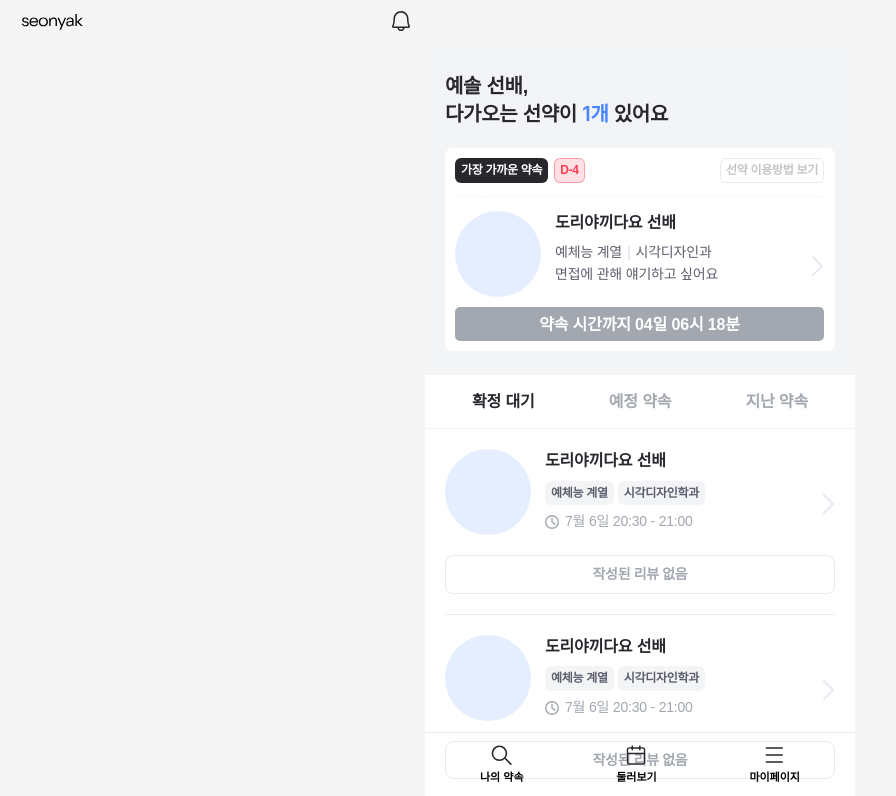
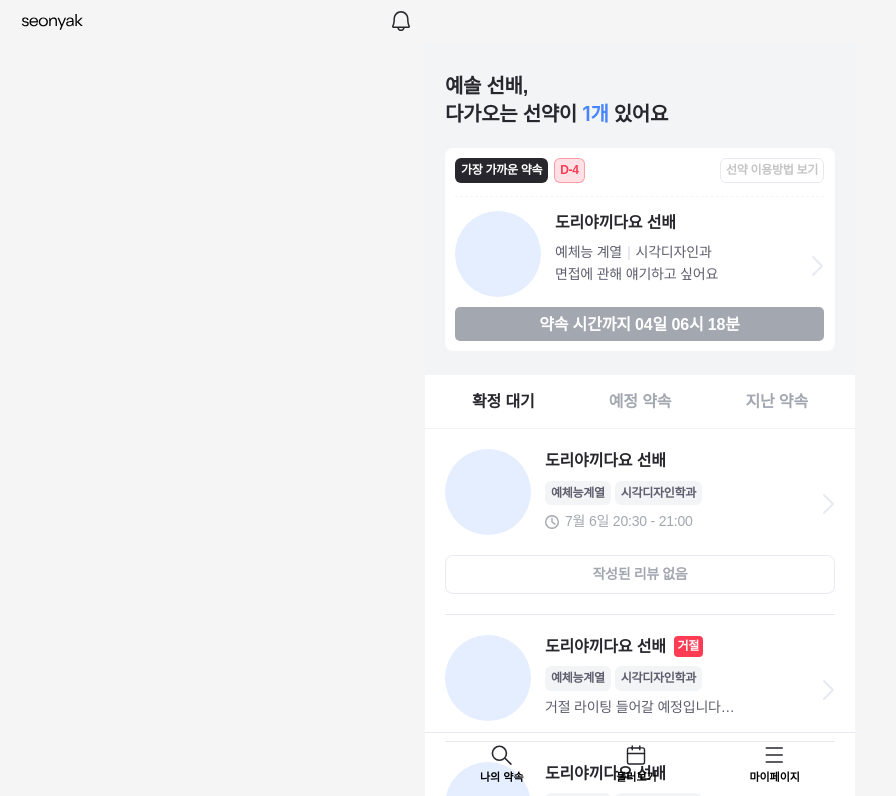
Before and after one commit to TEAM-SEONYAK/SEONYAK_CLIENT, a React (Vite) app: page / in a window 1280 px wide. Shown: the top 796 px of the page, without its empty margins (0-896 px from the left). Built offline with nearby package versions, Linux system fonts and the light colour scheme; no server answers; a web font is replaced by a local one; what emotion-reset would draw is missing.

Commit message:
feat: 거절 뷰 조건부 추가

```diff
--- a/src/pages/promiseList/commons/ProfileContainer.tsx
+++ b/src/pages/promiseList/commons/ProfileContainer.tsx
@@ -5,7 +5,7 @@ import ProfileChip from './ProfileChip';
 interface ProfileContainerPropType {
   name: string;
   userRole: string;
-  type: 'waitingAppointments' | 'plannedAppointments' | 'lastAppointments' | 'default';
+  type: 'waitingAppointments' | 'plannedAppointments' | 'lastAppointments' | 'rejected' | 'default';
 }
 
 const ProfileContainer = (props: ProfileContainerPropType) => {
@@ -16,21 +16,26 @@ const ProfileContainer = (props: ProfileContainerPropType) => {
       <Wrapper $type={type}>
         <TempImg />
         <InfoContainer>
+          <NameContainer>
             <Name>
               {name} {userRole === 'SENIOR' ? '선배' : '후배'}
             </Name>
+            {type === 'rejected' && <RejectedChip>거절</RejectedChip>}
+          </NameContainer>
           {userRole === 'JUNIOR' && (
             <ChipContainer>
               <ProfileChip type="company" content="비바리퍼블리카 (토스)" />
               <ProfileChip type="field" content="예체능계열" />
             </ChipContainer>
           )}
-          {((userRole === 'SENIOR' && type === 'waitingAppointments') ||
+          {userRole === 'SENIOR' &&
+            (type === 'waitingAppointments' ||
               type === 'plannedAppointments' ||
-            type === 'lastAppointments') && (
+              type === 'lastAppointments' ||
+              type === 'rejected') && (
               <>
                 <ChipContainer>
-                <ProfileChip type="field" content="예체능 계열" />
+                  <ProfileChip type="field" content="예체능계열" />
                   <ProfileChip type="field" content="시각디자인학과" />
                 </ChipContainer>
                 {type === 'waitingAppointments' && <Description>면접에 관해 얘기하고 싶어요</Description>}
@@ -62,6 +67,7 @@ const ProfileContainer = (props: ProfileContainerPropType) => {
               <TimeSpan>7월 6일 20:30 - 21:00</TimeSpan>
             </TimeContainer>
           )}
+          {type === 'rejected' && <Description>거절 라이팅 들어갈 예정입니다 하하하하</Description>}
         </InfoContainer>
         <CardArrowRightGrayIcon />
       </Wrapper>
@@ -101,7 +107,6 @@ const Wrapper = styled.div<{ $type: string }>`
   background-color: ${({ theme }) => theme.colors.grayScaleWhite};
 
   &:last-child {
-    /* margin-bottom: ${({ $type }) => ($type === 'default' ? 0 : '8.8rem')}; */
     border-bottom: none;
   }
 `;
@@ -120,9 +125,15 @@ const InfoContainer = styled.div`
   justify-content: flex-start;
 `;
 
+const NameContainer = styled.div`
+  display: flex;
+  gap: 0.8rem;
+  align-items: center;
+
+  margin-bottom: 0.8rem;
+`;
+
 const Name = styled.span`
-  margin-bottom: 0.8rem;
-
   ${({ theme }) => theme.fonts.Title1_SB_16};
   color: ${({ theme }) => theme.colors.grayScaleBG};
 `;
@@ -199,3 +210,18 @@ const ReviewBtn = styled.button`
   ${({ theme }) => theme.fonts.Body3_SB_14};
   cursor: pointer;
 `;
+
+const RejectedChip = styled.div`
+  display: flex;
+  justify-content: center;
+  align-items: center;
+
+  width: 2.9rem;
+  height: 2.1rem;
+  border-radius: 4px;
+
+  background-color: ${({ theme }) => theme.colors.Red};
+
+  color: ${({ theme }) => theme.colors.grayScaleWhite};
+  ${({ theme }) => theme.fonts.Caption2_SB_12};
+`;
--- a/src/pages/promiseList/commons/PromiseTap.tsx
+++ b/src/pages/promiseList/commons/PromiseTap.tsx
@@ -16,10 +16,10 @@ const PromiseTap = (props: PromiseTapPropType) => {
       </TapContainer>
       <ProfilWrapper>
         <ProfileContainer name="도리야끼다요" userRole={userRole} type="lastAppointments" />
+        <ProfileContainer name="도리야끼다요" userRole={userRole} type="rejected" />
         <ProfileContainer name="도리야끼다요" userRole={userRole} type="lastAppointments" />
         <ProfileContainer name="도리야끼다요" userRole={userRole} type="lastAppointments" />
-        <ProfileContainer name="도리야끼다요" userRole={userRole} type="lastAppointments" />
-        <ProfileContainer name="도리야끼다요" userRole={userRole} type="lastAppointments" />
+        <ProfileContainer name="도리야끼다요" userRole={userRole} type="rejected" />
       </ProfilWrapper>
     </Wrapper>
   );
```
Lines whose indentation alone changed are shown as unchanged.
